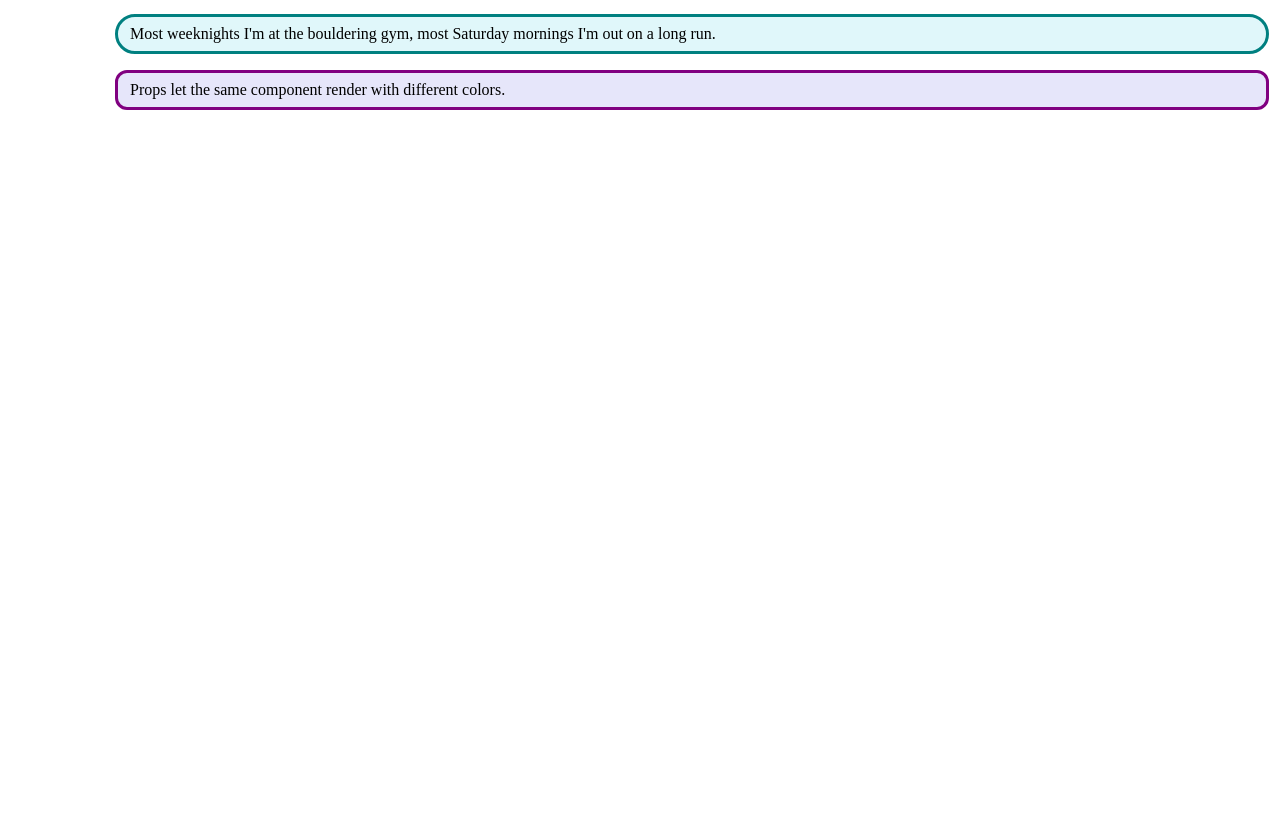
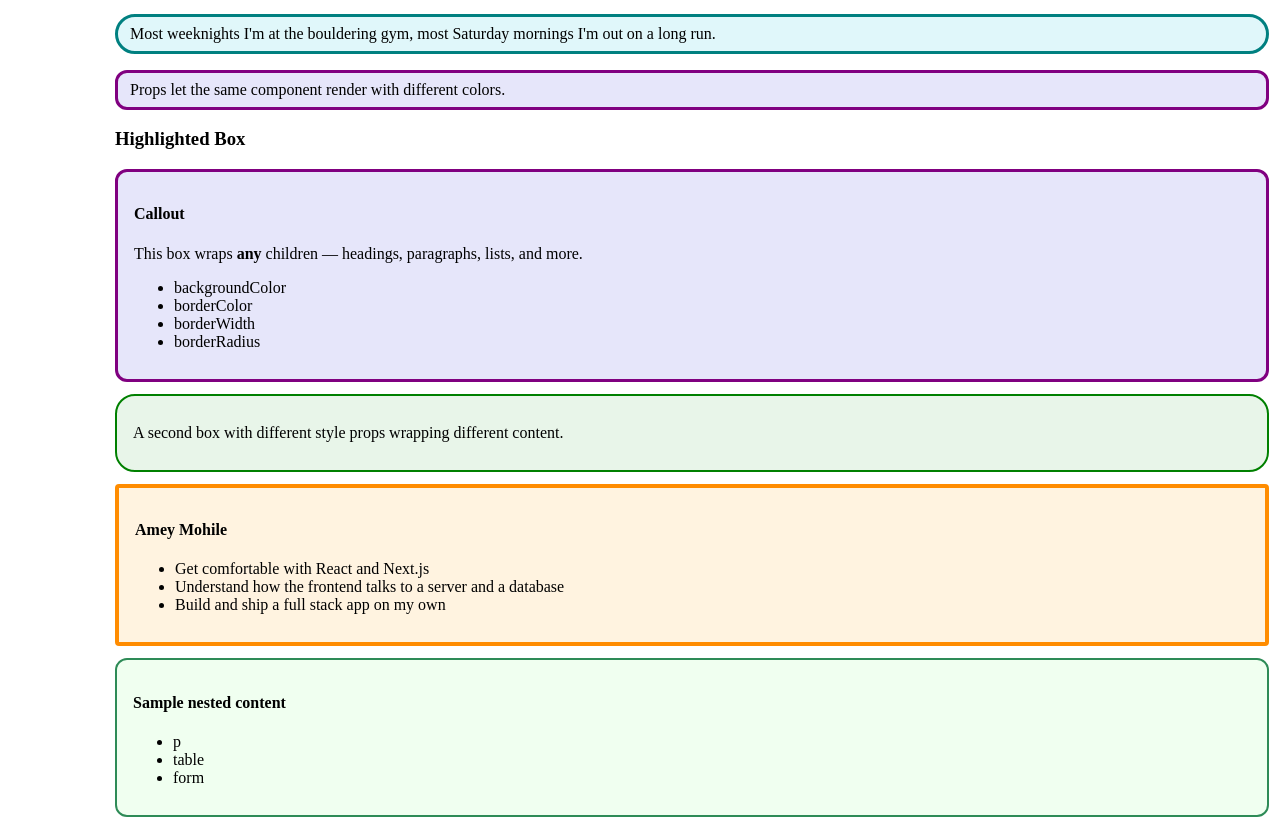
Before and after one commit to ameymohile/webdev-client, a Next.js app: page /labs/lab1 in a window 1280 px wide. Shown: the part 5684-6524 px from the top of the page. Before the commit the page ends 5821 px from the top, so only its background shows below. Built offline with nearby package versions, Linux system fonts and the light colour scheme.

Commit message:
lab1 highlighted box

```diff
--- /dev/null
+++ b/app/labs/lab1/HighlightedBox.tsx
@@ -0,0 +1,93 @@
+import type { ReactNode } from "react";
+
+function HighlightedBox({
+  backgroundColor = "lightyellow",
+  borderColor = "orange",
+  borderWidth = 2,
+  borderRadius = 8,
+  children,
+}: {
+  backgroundColor?: string;
+  borderColor?: string;
+  borderWidth?: string | number;
+  borderRadius?: string | number;
+  children?: ReactNode;
+}) {
+  return (
+    <div
+      style={{
+        backgroundColor,
+        borderColor,
+        borderWidth,
+        borderStyle: "solid",
+        borderRadius,
+        padding: "0.75rem 1rem",
+        marginBottom: "0.75rem",
+      }}
+    >
+      {children}
+    </div>
+  );
+}
+
+export default function HighlightedBoxLab() {
+  return (
+    <div id="wd-highlighted-box">
+      <h3>Highlighted Box</h3>
+      <HighlightedBox
+        backgroundColor="lavender"
+        borderColor="purple"
+        borderWidth={3}
+        borderRadius={12}
+      >
+        <h4>Callout</h4>
+        <p>
+          This box wraps <strong>any</strong>{" "}children — headings, paragraphs,
+          lists, and more.
+        </p>
+        <ul>
+          <li>backgroundColor</li>
+          <li>borderColor</li>
+          <li>borderWidth</li>
+          <li>borderRadius</li>
+        </ul>
+      </HighlightedBox>
+      <HighlightedBox
+        backgroundColor="#e8f5e9"
+        borderColor="green"
+        borderWidth={2}
+        borderRadius={20}
+      >
+        <p>
+          A second box with different style props wrapping different content.
+        </p>
+      </HighlightedBox>
+      <HighlightedBox
+        backgroundColor="#fff3e0"
+        borderColor="darkorange"
+        borderWidth={4}
+        borderRadius={4}
+      >
+        <h4>Amey Mohile</h4>
+        <ul>
+          <li>Get comfortable with React and Next.js</li>
+          <li>Understand how the frontend talks to a server and a database</li>
+          <li>Build and ship a full stack app on my own</li>
+        </ul>
+      </HighlightedBox>
+      <HighlightedBox
+        backgroundColor="honeydew"
+        borderColor="seagreen"
+        borderWidth={2}
+        borderRadius={12}
+      >
+        <h4>Sample nested content</h4>
+        <ul>
+          <li>p</li>
+          <li>table</li>
+          <li>form</li>
+        </ul>
+      </HighlightedBox>
+    </div>
+  );
+}
--- a/app/labs/lab1/page.tsx
+++ b/app/labs/lab1/page.tsx
@@ -5,6 +5,7 @@ import Tables from "./Tables";
 import Images from "./Images";
 import Forms from "./forms/Forms";
 import HighlightedParagraph from "./HighlightedParagraph";
+import HighlightedBox from "./HighlightedBox";
 
 export default function Lab1() {
   return (
@@ -18,6 +19,7 @@ export default function Lab1() {
       <Images />
       <Forms />
       <HighlightedParagraph />
+      <HighlightedBox />
       {/* do the next exercise here */}
     </div>
   );
```
